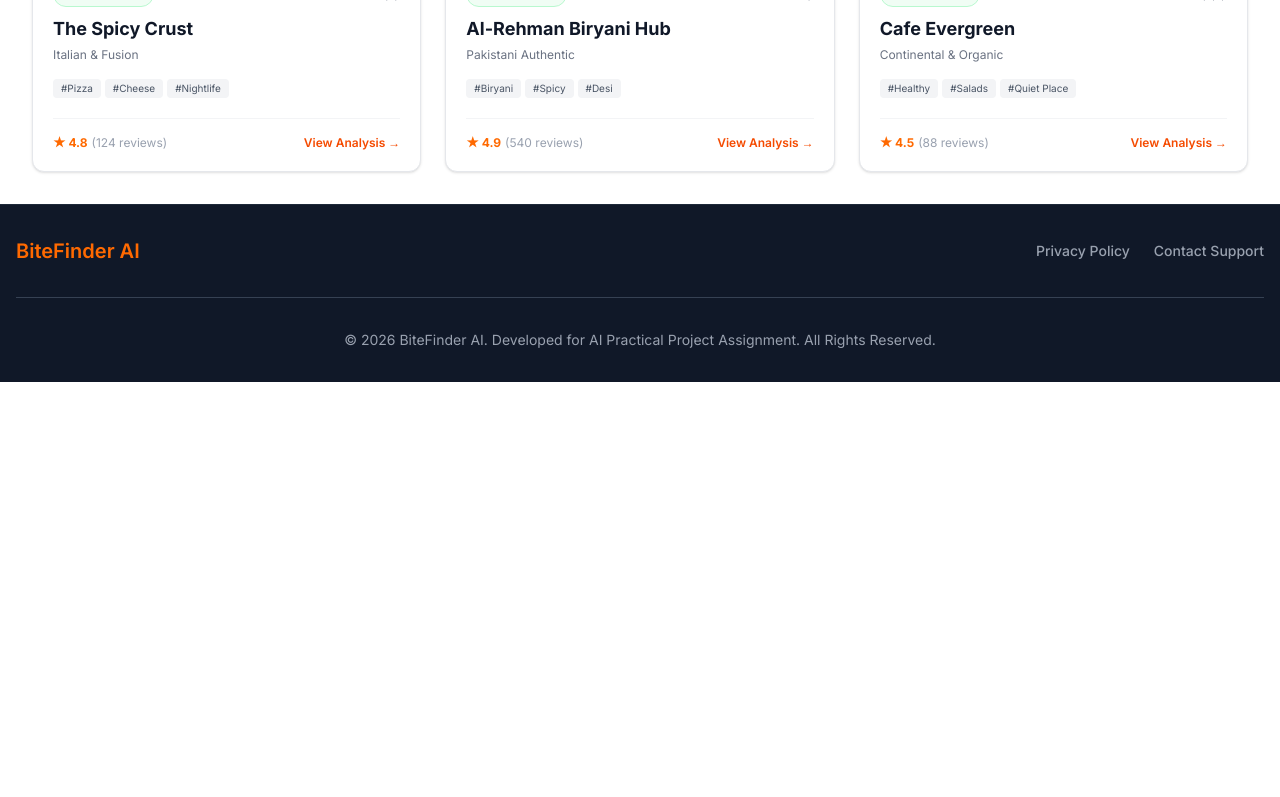
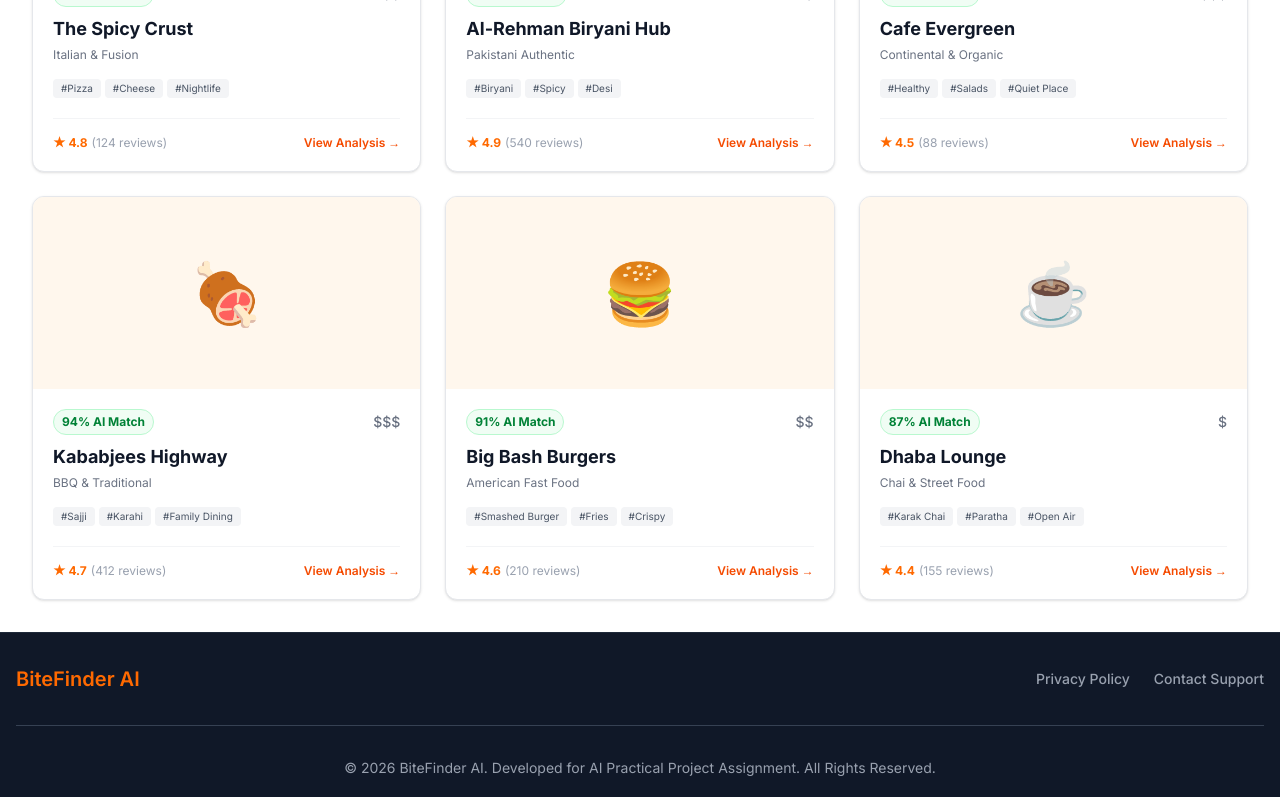
Before and after one commit to mtalhashaikh1/bitefinder-project, a Next.js app: page /restaurants in a window 1280 px wide. Shown: the part 515-1312 px from the top of the page. Before the commit the page ends 897 px from the top, so only its background shows below. Built offline with nearby package versions, Linux system fonts and the light colour scheme.

Commit message:
refactor: expand restaurant listing datasets to 6 matrix models for evaluation data streams

```diff
--- a/app/restaurants/page.tsx
+++ b/app/restaurants/page.tsx
@@ -1,6 +1,5 @@
 import React from 'react';
 
-// Mock Data for Restaurants
 const RESTAURANTS = [
   {
     id: 1,
@@ -34,6 +33,39 @@ const RESTAURANTS = [
     tags: ["Healthy", "Salads", "Quiet Place"],
     image: "🥗",
     matchScore: "89% AI Match"
+  },
+  {
+    id: 4,
+    name: "Kababjees Highway",
+    cuisine: "BBQ & Traditional",
+    rating: 4.7,
+    reviews: 412,
+    price: "$$$",
+    tags: ["Sajji", "Karahi", "Family Dining"],
+    image: "🍖",
+    matchScore: "94% AI Match"
+  },
+  {
+    id: 5,
+    name: "Big Bash Burgers",
+    cuisine: "American Fast Food",
+    rating: 4.6,
+    reviews: 210,
+    price: "$$",
+    tags: ["Smashed Burger", "Fries", "Crispy"],
+    image: "🍔",
+    matchScore: "91% AI Match"
+  },
+  {
+    id: 6,
+    name: "Dhaba Lounge",
+    cuisine: "Chai & Street Food",
+    rating: 4.4,
+    reviews: 155,
+    price: "$",
+    tags: ["Karak Chai", "Paratha", "Open Air"],
+    image: "☕",
+    matchScore: "87% AI Match"
   }
 ];
 
@@ -62,12 +94,10 @@ export default function RestaurantsPage() {
       <div className="grid grid-cols-1 gap-6 sm:grid-cols-2 lg:grid-cols-3">
         {RESTAURANTS.map((algo) => (
           <div key={algo.id} className="bg-white rounded-xl border border-gray-200 shadow-sm overflow-hidden flex flex-col hover:shadow-md transition-shadow">
-            {/* Visual Block Placeholder */}
             <div className="bg-orange-50 h-48 flex items-center justify-center text-6xl select-none">
               {algo.image}
             </div>
 
-            {/* Card Content Matrix */}
             <div className="p-5 flex flex-col flex-grow">
               <div className="flex items-center justify-between mb-2">
                 <span className="text-xs font-bold px-2 py-1 bg-green-50 text-green-700 rounded-full border border-green-200">
@@ -79,7 +109,6 @@ export default function RestaurantsPage() {
               <h3 className="text-lg font-bold text-gray-900 mb-1">{algo.name}</h3>
               <p className="text-xs text-gray-500 mb-4 font-mono">{algo.cuisine}</p>
 
-              {/* Tags Primitives */}
               <div className="flex flex-wrap gap-1 mb-5">
                 {algo.tags.map((tag, idx) => (
                   <span key={idx} className="bg-gray-100 text-gray-600 text-[10px] px-2 py-0.5 rounded">
@@ -88,7 +117,6 @@ export default function RestaurantsPage() {
                 ))}
               </div>
 
-              {/* Card Footer Metric */}
               <div className="mt-auto pt-4 border-t border-gray-100 flex items-center justify-between text-xs text-gray-600">
                 <div className="flex items-center space-x-1">
                   <span className="text-orange-500 font-bold">★ {algo.rating}</span>
```
